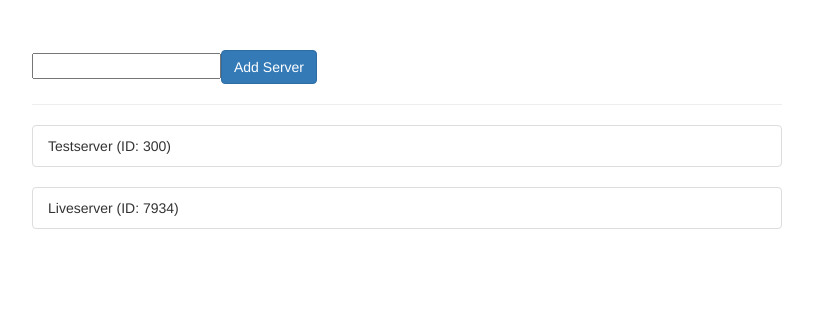
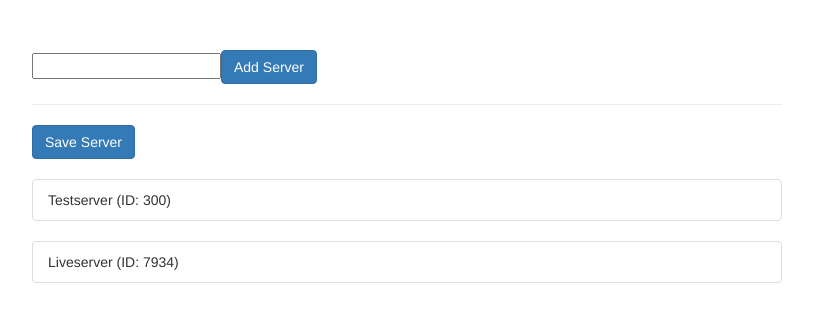
Before and after one commit to pcvenk/angular2-http, an Angular app: page / in a window 1280 px wide. Shown: the top 322 px of the page, without its empty margins (233-1046 px from the left). Built offline with nearby package versions, Linux system fonts and the light colour scheme.

Commit message:
Storting data to firebase

```diff
--- a/src/app/app.component.html
+++ b/src/app/app.component.html
@@ -4,6 +4,8 @@
       <input type="text" #serverName>
       <button class="btn btn-primary" (click)="onAddServer(serverName.value)">Add Server</button>
       <hr>
+      <button class="btn btn-primary" (click)="onSave()">Save Server</button>
+      <br><br>
       <ul class="list-group" *ngFor="let server of servers">
         <li class="list-group-item">{{ server.name }} (ID: {{ server.id }})</li>
       </ul>
--- a/src/app/app.component.ts
+++ b/src/app/app.component.ts
@@ -1,4 +1,5 @@
 import { Component } from '@angular/core';
+import {ServerService} from "./server.service";
 
 @Component({
   selector: 'app-root',
@@ -18,6 +19,9 @@ export class AppComponent {
       id: this.generateId()
     }
   ];
+
+  constructor(private serverService: ServerService) {}
+
   onAddServer(name: string) {
     this.servers.push({
       name: name,
@@ -28,4 +32,12 @@ export class AppComponent {
   private generateId() {
     return Math.round(Math.random() * 10000);
   }
+
+  onSave() {
+    this.serverService.storeServers(this.servers)
+      .subscribe(
+        (response) => console.log(response),
+        (error) => console.log(error)
+      );
+  }
 }
--- a/src/app/app.module.ts
+++ b/src/app/app.module.ts
@@ -4,6 +4,7 @@ import { FormsModule } from '@angular/forms';
 import { HttpModule } from '@angular/http';
 
 import { AppComponent } from './app.component';
+import { ServerService } from './server.service';
 
 @NgModule({
   declarations: [
@@ -14,7 +15,7 @@ import { AppComponent } from './app.component';
     FormsModule,
     HttpModule
   ],
-  providers: [],
+  providers: [ServerService],
   bootstrap: [AppComponent]
 })
 export class AppModule { }
--- a/src/app/server.service.ts
+++ b/src/app/server.service.ts
@@ -5,6 +5,6 @@ import {Http} from '@angular/http';
 export class ServerService {
   constructor(private http: Http) {}
   storeServers(servers: any[]) {
-    return this.http.post('https://ng-http-a127b.firebaseio.com/', servers);
+    return this.http.post('https://ng-http-a127b.firebaseio.com/data.json', servers);
   }
 }
```
